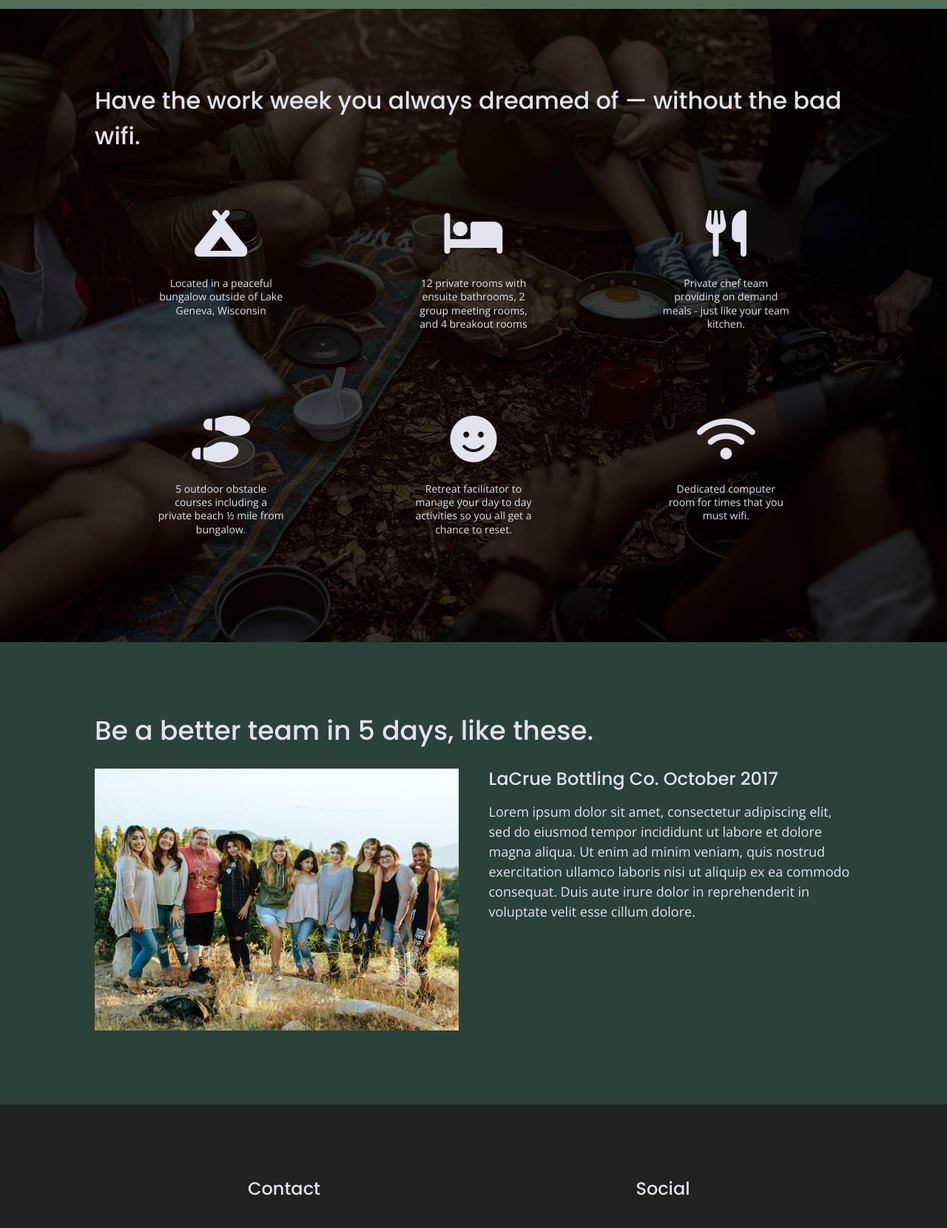
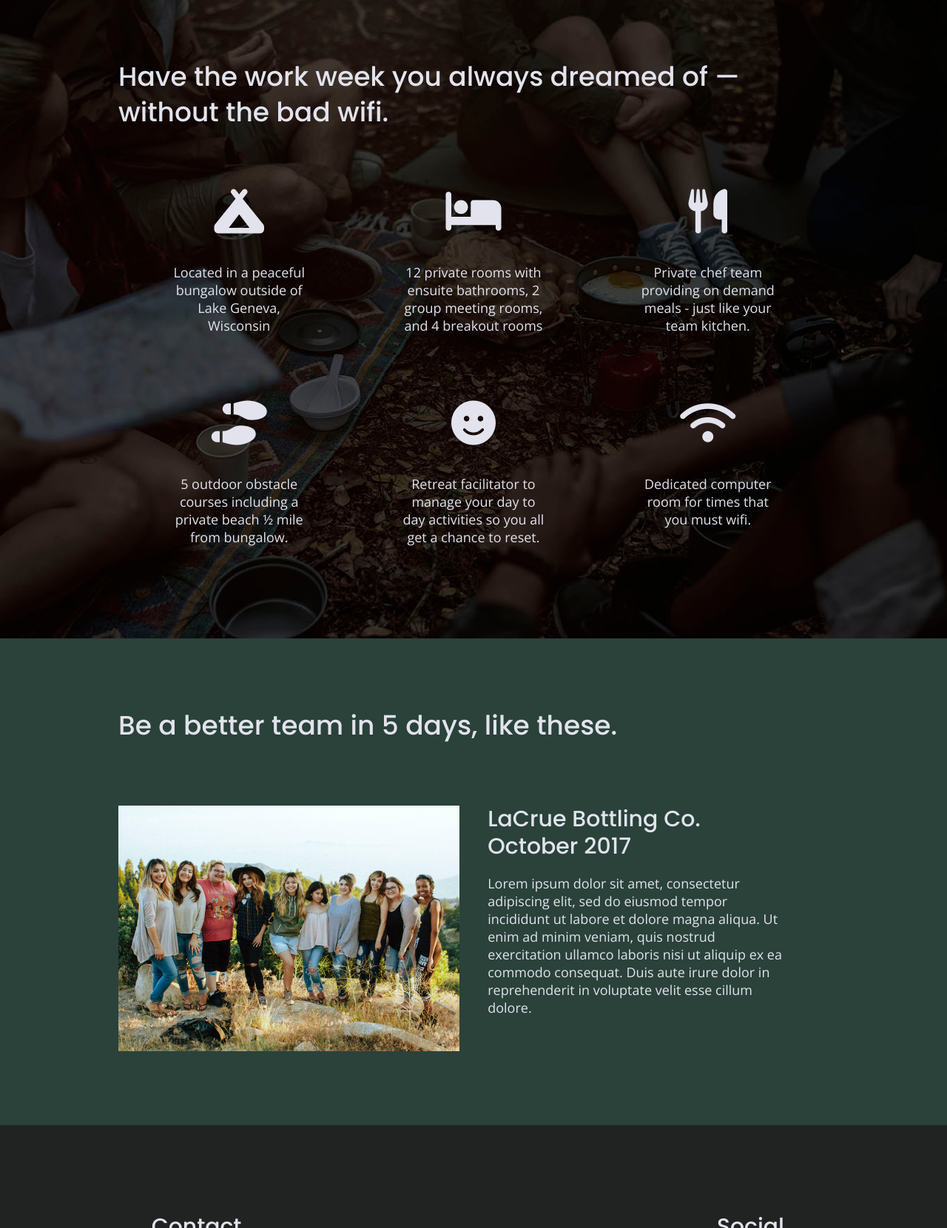
Before and after one commit to Hyuuga81/206-unplugged-new, a website built with Parcel: page index.html in a window 1280 px wide. Shown: the part 1076-2736 px from the top of the page at 74% size. Built offline with nearby package versions, Linux system fonts and the light colour scheme.

Commit message:
Changed width styles to have a max width

```diff
--- a/css/main.css
+++ b/css/main.css
@@ -324,8 +324,18 @@ input[type="button"] {
   background-size: cover;
 }
 
+.features-head {
+  width: 90%;
+  display: flex;
+  justify-content: center;
+  align-items: center;
+}
+
 .features h1 {
-  margin: 0 0 10px 0;
+  font-size: 1.875em;
+  font-weight: 500;
+  line-height: 1.4;
+  margin: 0 0 60px 0;
 }
 
 .features-items {
@@ -336,6 +346,8 @@ input[type="button"] {
 }
 
 .features-items .fa-solid {
+  width: 100%;
+  text-align: center;
   font-size: 3.75em;
   margin: 60px 0 40px 0;
   line-height: 0;
@@ -707,9 +719,19 @@ input[type="button"] {
     padding: 100px 0 95px 0;
   }
 
+  .features-head {
+    width: 100%;
+    display: flex;
+    justify-content: center;
+    align-items: center;
+  }
+
   .features h1 {
-    font-weight: normal;
-    line-height: 48px;
+    width: 80%;
+    font-size: 2.25em;
+    line-height: 1.333;
+    font-weight: 500;
+    margin-bottom: 20px;
   }
 
   .features .content-wrapper {
@@ -721,8 +743,8 @@ input[type="button"] {
   }
 
   .features-items .fa-solid {
-    font-size: 4.5em;
-    margin: 50px 0 30px 0;
+    font-size: 3.75em;
+    margin: 60 0 30px 0;
   }
 
   .features-items p {
@@ -877,16 +899,16 @@ input[type="button"] {
   /* Desktop styles here */
 
   .content-wrapper {
-    width: 80%;
+    max-width: 960px;
   }
 
   header {
-    width: 80%;
+    max-width: 960px;
   }
 
-  header .content-wrapper {
-    width: 25%;
-  }
+  /* header .content-wrapper {
+    max-width: 960px;
+  } */
 
   header a {
     width: 100%;
@@ -903,14 +925,15 @@ input[type="button"] {
   /* ------------------ hero-area -------------------*/
 
   .hero-content {
-    width: 80%;
+    max-width: 960px;
     justify-content: flex-start;
     padding: 50px 0 435px 0;
   }
 
   .hero-content h1 {
-    width: 58%;
+    width: 70%;
     font-size: 3.75em;
+    font-weight: 500;
     margin: 0;
 
   }
@@ -924,15 +947,24 @@ input[type="button"] {
 
   aside h2 {
     font-size: 1.875em;
+    line-height: 1.25;
+    font-weight: 500;
+    margin: 20px 0;
   }
 
   aside p {
-    font-size: 1.125em;
+    font-size: 1.333;
+  }
+
+  .form-description h2,
+  .form h2 {
+    margin: 20px 0;
+    padding: 0;
   }
 
   .form-description p {
+    padding: 0;
     margin: 0;
-    padding: 20px 0;
   }
 
   .form,
@@ -947,23 +979,68 @@ input[type="button"] {
 
   .features,
   .features .content-wrapper {
-    justify-content: space-around;
+    width: 100%;
+    justify-content: center;
     align-items: flex-start;
   }
 
+  .features-head {
+    width: 100%;
+    display: flex;
+    justify-content: center;
+    align-items: center;
+  }
+
   .features h1 {
-    width: 100%;
+    font-size: 2.25em;
+    line-height: 1.333;
+    font-weight: 500;
+    max-width: 960px;
+    margin-bottom: 20px;
   }
 
   .features-items {
-    width: 21%;
-    margin: 34px;
+    width: 33%;
+    margin: 30px 0;
+  }
+
+  .features-items .fa-solid {
+    padding-bottom: 30px;
+  }
+
+  .features-items p {
+    width: 62%;
+    text-align: center;
+    font-size: 1.125em;
+    line-height: 1.333;
+    margin: 0;
   }
 
   /* ------------------ review --------------- */
 
   .review-block {
     justify-content: space-between;
+  }
+
+  .reviews h1 {
+    width: 85%;
+    font-size: 2.25em;
+    font-weight: 500;
+    margin-bottom: 40px;
+    line-height: 1;
+    padding-bottom: 50px;
+  }
+
+  .reviews h3 {
+    width: 75%;
+    font-size: 1.875em;
+    line-height: 1.25;
+    font-weight: 500;
+  }
+
+  .reviews p {
+    width: 403px;
+    line-height: 1.333;
   }
 
   .reviews figure,
@@ -977,8 +1054,34 @@ input[type="button"] {
 
   /* --------------- Footer -----------------*/
 
+  .footer-content {
+    width: 100%;
+    justify-content: space-between;
+  }
+
+  .footer-content h2 {
+    font-size: 1.865em;
+    font-weight: 500;
+    margin: 20px 0 40px 0;
+    padding: 0;
+  }
+
+  .contact,
+  .social {
+    width: 22%;
+  }
+
   .social .social-icons {
-    width: 33%;
+    width: 100%;
+  }
+
+  .social-icons .fa-brands {
+    font-size: 1.5em;
+    padding: 10px;
+  }
+
+  .social-icons .fa-facebook-f {
+    padding: 10px 15px;
   }
 
   /* ------------------ About --------------- */
--- a/index.html
+++ b/index.html
@@ -79,39 +79,42 @@
     </aside>
 
     <section class="features">
+      <div class="features-head">
+        <h1>Have the work week you always dreamed of &#8212; without the bad wifi.</h1>
+      </div>
       <div class="content-wrapper">
-        <h1>Have the work week you always dreamed of &#8212; without the bad wifi.</h1>
+
         <article class="features-items">
-          <p class="fontawesome-icon"><i class="fa-solid fa-campground"></i></p>
+          <i class="fa-solid fa-campground"></i>
           <p class="features-item-description">Located in a peaceful bungalow outside of Lake Geneva, Wisconsin</p>
         </article>
 
         <article class="features-items">
-          <p class="fontawesome-icon"><i class="fa-solid fa-bed"></i></p>
+          <i class="fa-solid fa-bed"></i>
           <p class="features-item-description">12 private rooms with ensuite bathrooms, 2 group meeting rooms, and 4
             breakout rooms</p>
         </article>
 
         <article class="features-items">
-          <p class="fontawesome-icon"><i class="fa-solid fa-utensils"></i></p>
+          <i class="fa-solid fa-utensils"></i>
           <p class="features-item-description">Private chef team providing on demand meals - just like your team
             kitchen.</p>
         </article>
 
         <article class="features-items">
-          <p class="fontawesome-icon"><i class="fa-solid fa-shoe-prints"></i></p>
+          <i class="fa-solid fa-shoe-prints"></i>
           <p class="features-item-description">5 outdoor obstacle courses including a private beach &#189; mile from
             bungalow.</p>
         </article>
 
         <article class="features-items">
-          <p class="fontawesome-icon"><i class="fa-solid fa-face-smile"></i></p>
+          <i class="fa-solid fa-face-smile"></i>
           <p class="features-item-description">Retreat facilitator to manage your day to day activities so you all get a
             chance to reset.</p>
         </article>
 
         <article class="features-items">
-          <p class="fontawesome-icon"><i class="fa-solid fa-wifi"></i></p>
+          <i class="fa-solid fa-wifi"></i>
           <p class="features-item-description">Dedicated computer room for times that you must wifi.</p>
         </article>
       </div>
```
